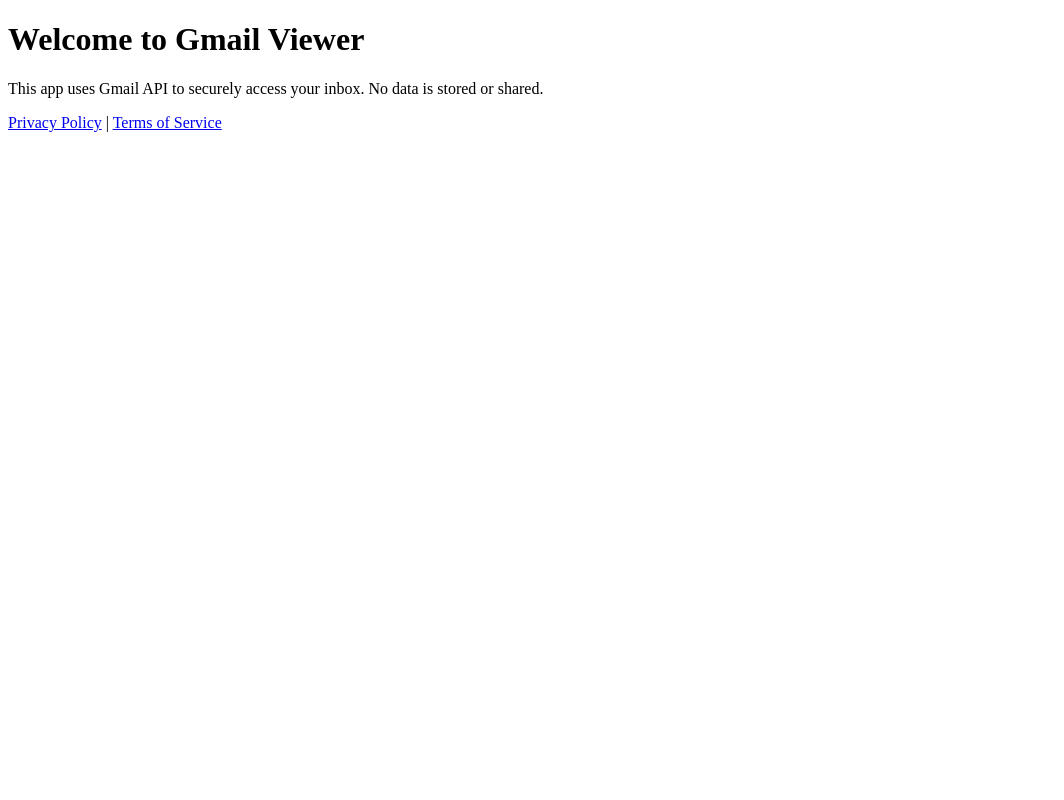
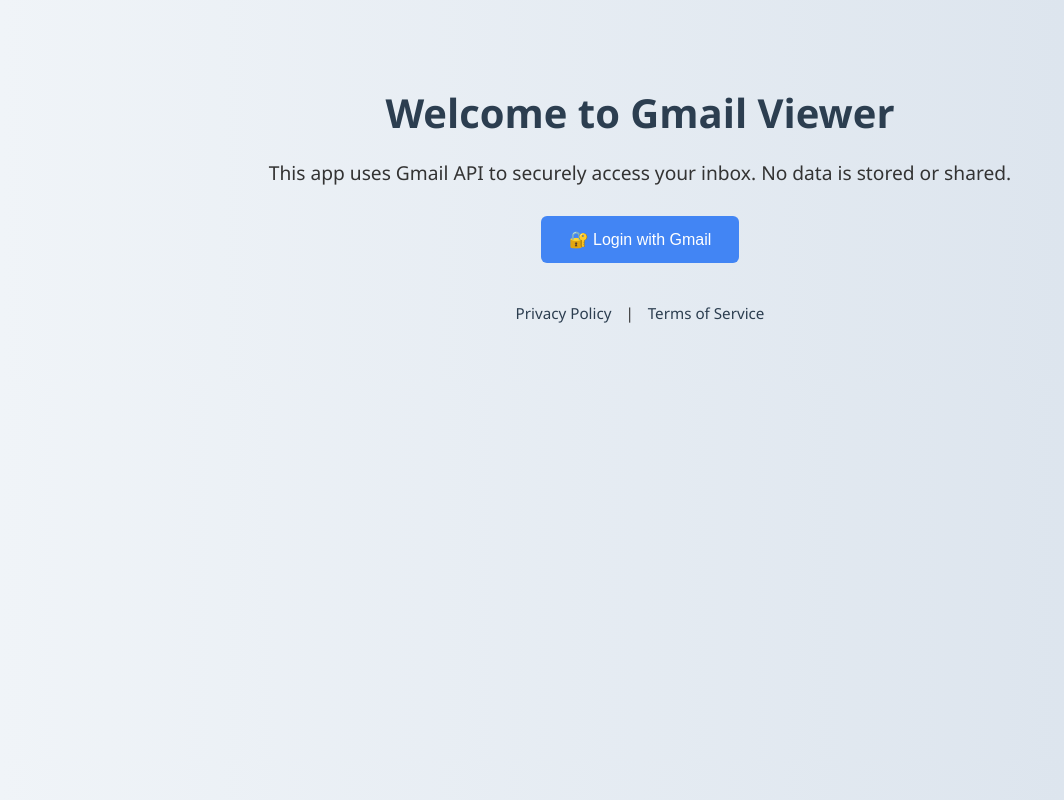
Before and after one commit to Jovangalex/garang.github.io, a plain HTML site: page index.html in a window 1280 px wide. Shown: the whole page, without its empty margins (0-1064 px from the left). Drawn offline with Linux system fonts and the light colour scheme.

Commit message:
Update index.html with login button and new design

```diff
--- a/index.html
+++ b/index.html
@@ -1,11 +1,68 @@
 <!DOCTYPE html>
-<html>
+<html lang="en">
 <head>
+  <meta charset="UTF-8" />
+  <meta name="viewport" content="width=device-width, initial-scale=1.0" />
   <title>Gmail Viewer</title>
+  <style>
+    body {
+      font-family: 'Segoe UI', Tahoma, Geneva, Verdana, sans-serif;
+      background: linear-gradient(to right, #f0f4f8, #d9e2ec);
+      color: #333;
+      text-align: center;
+      padding: 50px;
+    }
+
+    h1 {
+      font-size: 2.5em;
+      margin-bottom: 10px;
+      color: #2c3e50;
+    }
+
+    p {
+      font-size: 1.2em;
+      margin-bottom: 30px;
+    }
+
+    .login-button {
+      background-color: #4285F4;
+      color: white;
+      border: none;
+      padding: 14px 28px;
+      font-size: 16px;
+      border-radius: 6px;
+      cursor: pointer;
+      transition: background-color 0.3s ease;
+    }
+
+    .login-button:hover {
+      background-color: #357ae8;
+    }
+
+    nav {
+      margin-top: 40px;
+      font-size: 0.95em;
+    }
+
+    nav a {
+      color: #2c3e50;
+      text-decoration: none;
+      margin: 0 10px;
+    }
+
+    nav a:hover {
+      text-decoration: underline;
+    }
+  </style>
 </head>
 <body>
   <h1>Welcome to Gmail Viewer</h1>
   <p>This app uses Gmail API to securely access your inbox. No data is stored or shared.</p>
+
+  <a href="https://gmail-api-backend.onrender.com/authorize">
+    <button class="login-button">🔐 Login with Gmail</button>
+  </a>
+
   <nav>
     <a href="privacy.html">Privacy Policy</a> |
     <a href="terms.html">Terms of Service</a>
```
